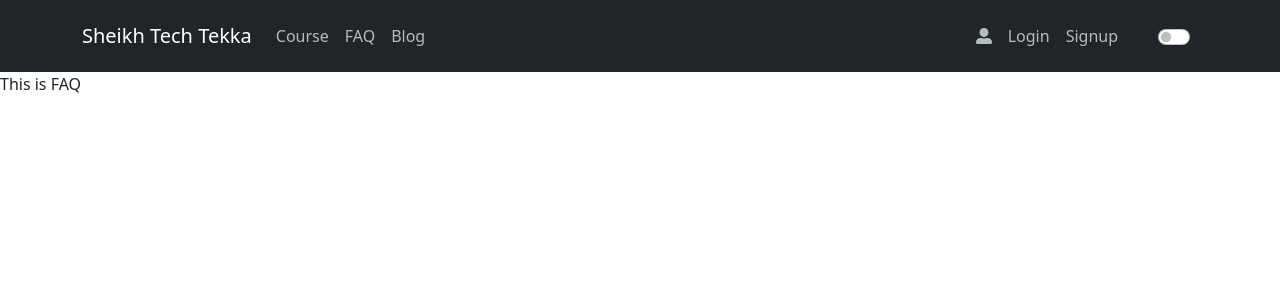
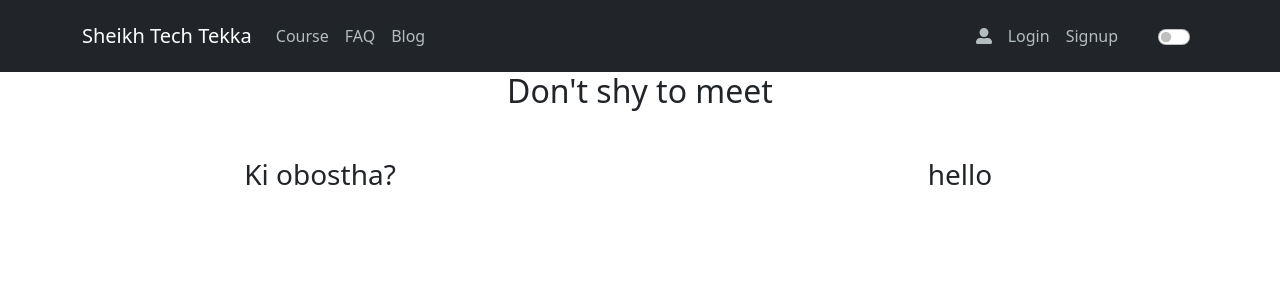
Before and after one commit to jabir11757/Sheikh_Tech_Tekka, a React (Create React App) app: page /faq in a window 1280 px wide. Shown: the top 300 px of the page. Built offline with nearby package versions, Linux system fonts and the light colour scheme; no server answers.

Commit message:
FAQ page created

```diff
--- a/src/components/FAQ/FAQ.js
+++ b/src/components/FAQ/FAQ.js
@@ -3,7 +3,15 @@ import React from 'react';
 const FAQ = () => {
     return (
         <div>
-            This is FAQ
+            <h2 className='d-flex justify-content-center'>Don't shy to meet</h2>
+            <div className='mt-5 d-flex justify-content-center'>
+                <div className='w-50 d-flex justify-content-center'>
+                    <h3>Ki obostha? </h3>
+                </div>
+                <div className='w-50  d-flex justify-content-center'>
+                    <h3>hello</h3>
+                </div>
+            </div>
         </div>
     );
 };
```
